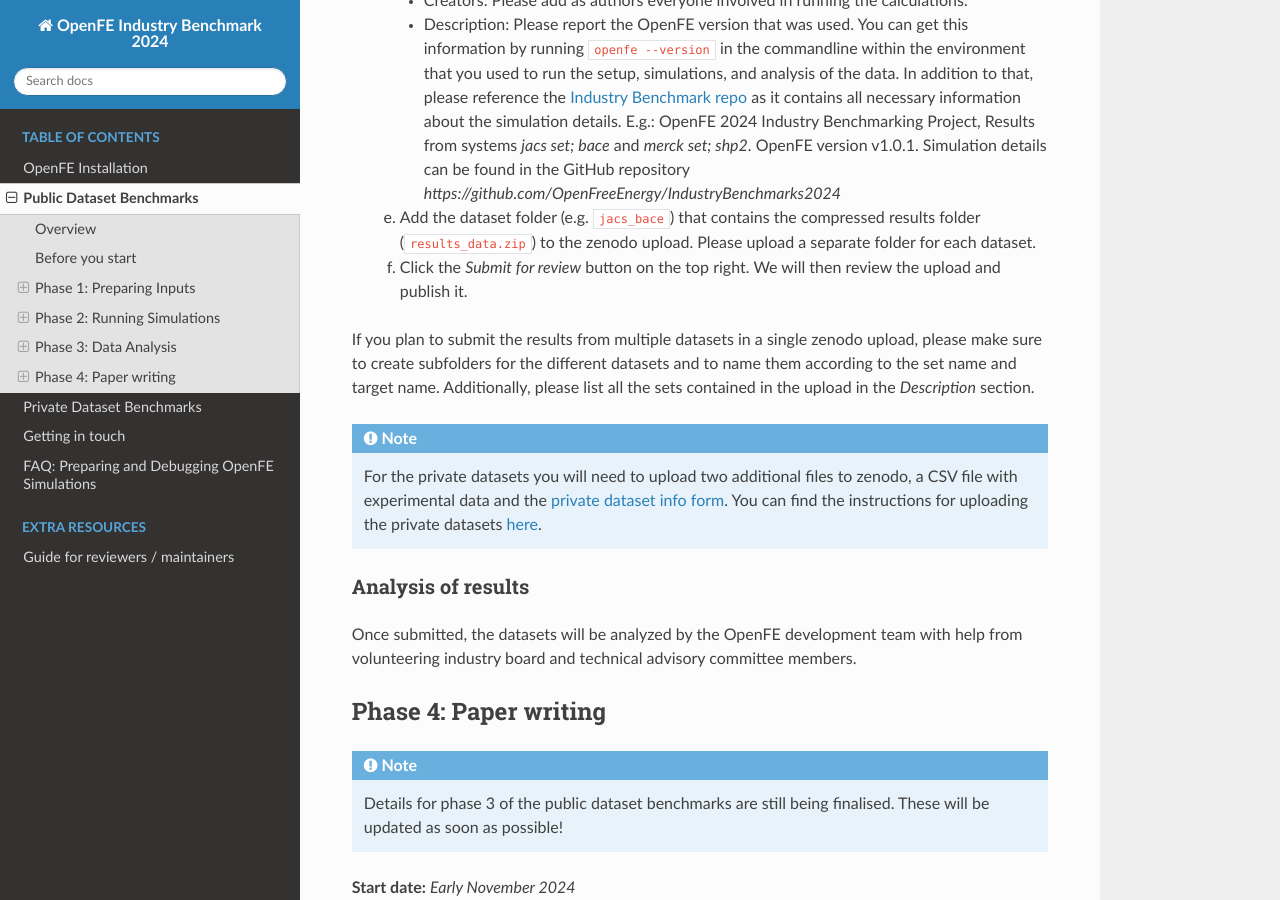
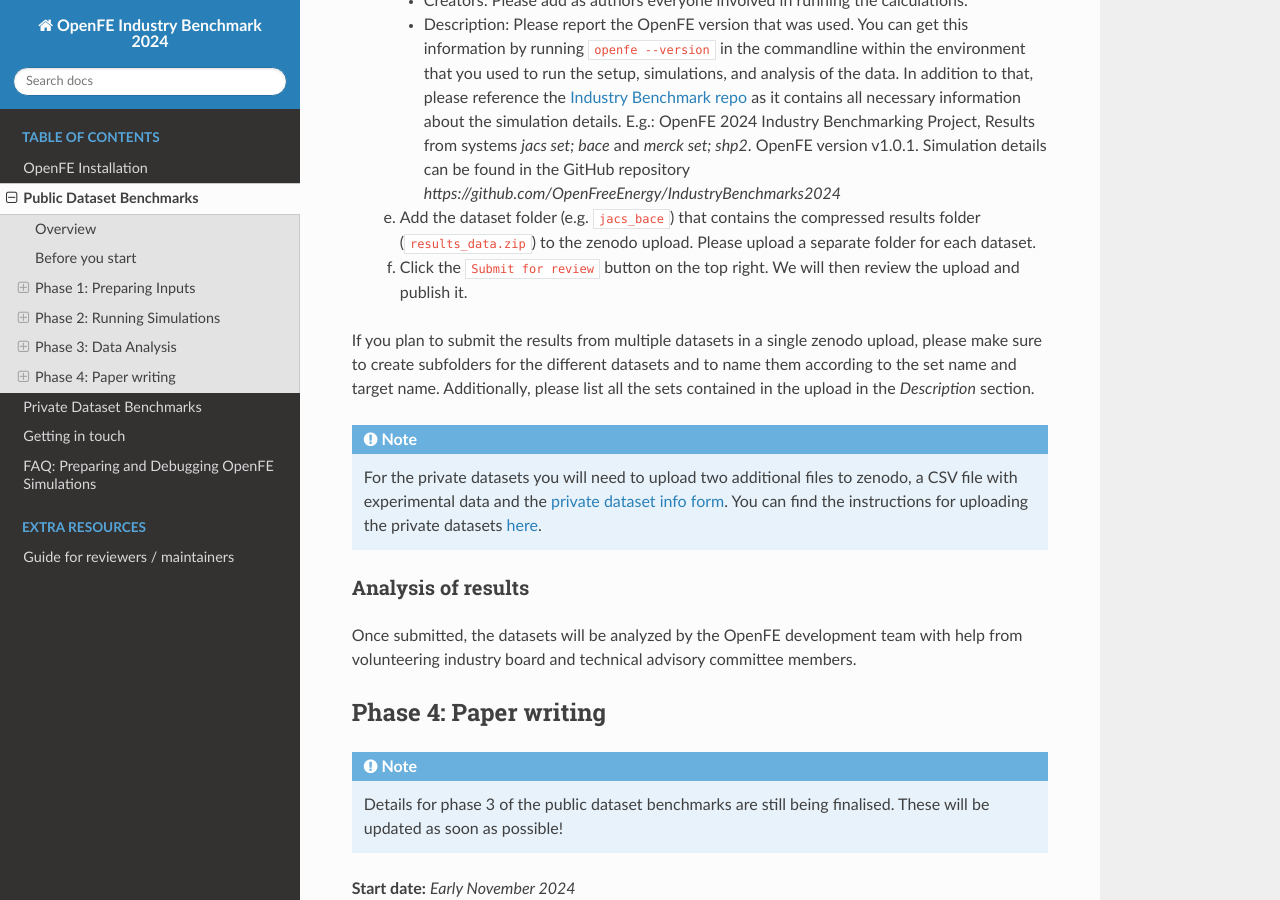
Before and after one commit to OpenFreeEnergy/IndustryBenchmarks2024, a Sphinx documentation site: the page built from docs/source/public/overview.rst, in a window 1280 px wide and 900 px high, scrolled down 16866 px. Built offline with Sphinx 7.4.7 and the Read the Docs theme 3.1.0, drawn with Linux system fonts in a browser that asks for light colours.

```diff
--- a/docs/source/public/overview.rst
+++ b/docs/source/public/overview.rst
@@ -756,7 +756,7 @@ To upload the data, please follow these steps:
        E.g.: OpenFE 2024 Industry Benchmarking Project, Results from systems `jacs set; bace` and `merck set; shp2`. OpenFE version v1.0.1.  Simulation details can be found in the GitHub repository `https://github.com/OpenFreeEnergy/IndustryBenchmarks2024`
 
   e) Add the dataset folder (e.g. ``jacs_bace``) that contains the compressed results folder (``results_data.zip``) to the zenodo upload. Please upload a separate folder for each dataset.
-  f) Click the `Submit for review` button on the top right. We will then review the upload and publish it.
+  f) Click the ``Submit for review`` button on the top right. We will then review the upload and publish it.
 
 If you plan to submit the results from multiple datasets in a single zenodo upload, please make sure to create subfolders for the different datasets
 and to name them according to the set name and target name. Additionally, please list all the sets contained in the upload in the `Description` section.
```
